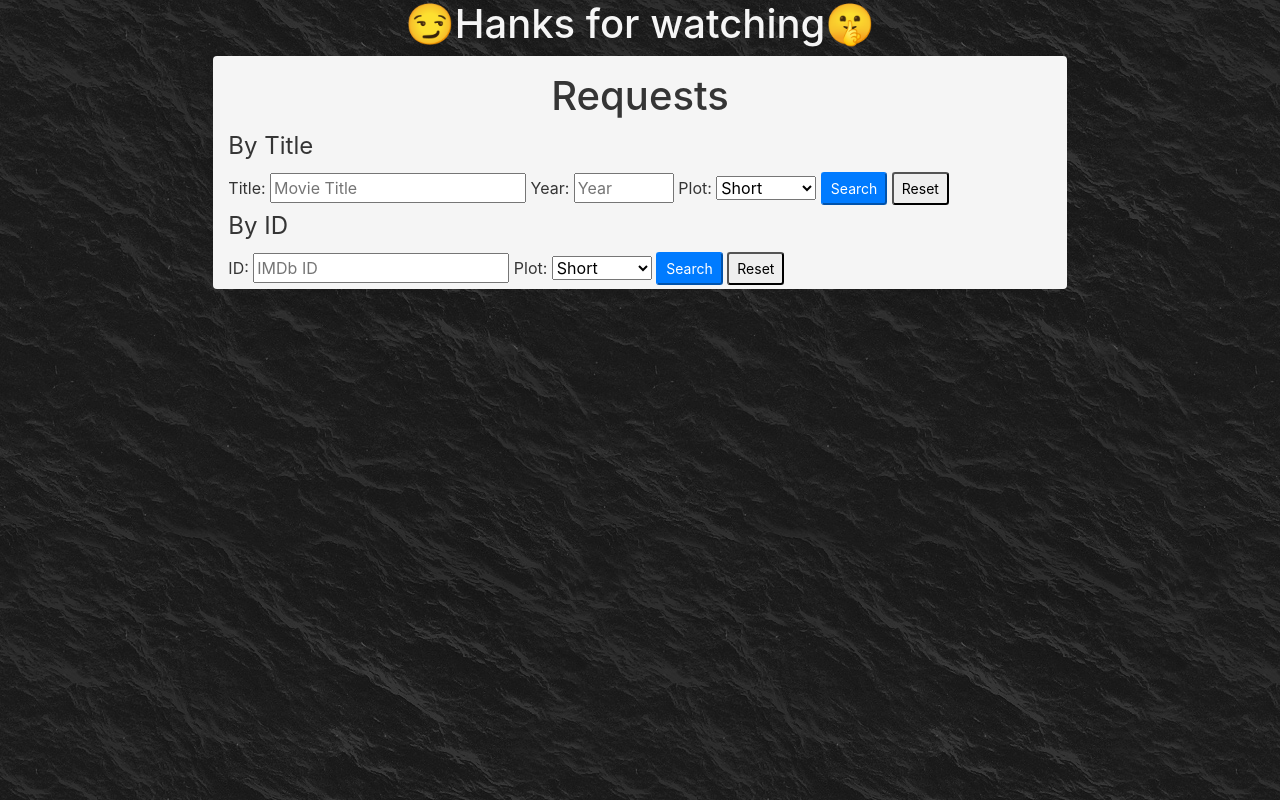
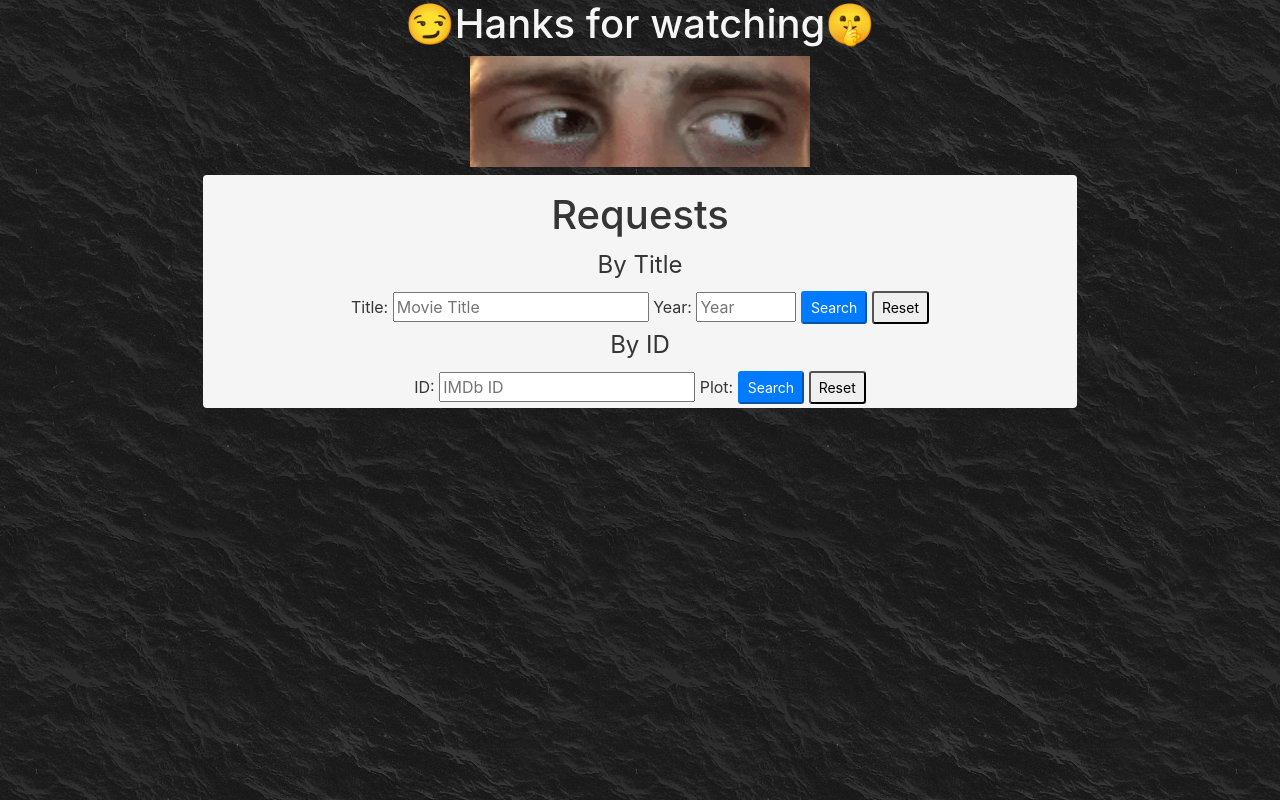
Before and after one commit to mcintyrehh/Request-Portal, a plain HTML site: page index.html in a window 1280 px wide. Drawn offline with nearby package versions, Linux system fonts and the light colour scheme.

Commit message:
added intro gif

```diff
--- a/assets/RSS/RSS.xml
+++ /dev/null
@@ -1,10 +0,0 @@
-<?xml version="1.0" encoding="UTF-8" ?>
-<rss version="2.0">
-
-<channel>
-  <title>Hankflix RSS Feed</title>
-  <link>https://mcintyrehh.github.io/Request-Portal/</link>
-  <description>RSS Feed for Radarr</description>
-</channel>
-
-</rss>
--- a/assets/RSS/movies.json
+++ /dev/null
@@ -1,5 +0,0 @@
-
-    {
-        "title":"Movie",
-        "imdb_id":"tt4881806"
-    }
--- a/assets/css/style.css
+++ b/assets/css/style.css
@@ -7,7 +7,17 @@ body {
     background-color: whitesmoke;
     color:#353535;
 }
-
+.my-face {
+    background-image: url("../images/cropped-shady-eyes.gif");
+    overflow: auto;
+    width: 340px;
+    height: 148px;
+    margin: 10px;
+    background-repeat: no-repeat;
+    background-position: center;
+    background-size:cover;
+    display: none;
+}
 @media only screen and (max-width: 768px) {
     /* For mobile phones: */
     [class*="col-"] {
--- a/assets/javascript/app.js
+++ b/assets/javascript/app.js
@@ -4,8 +4,17 @@ var title;
 var year;
 var queryURL;
 
+var hoverFace = $(".my-face");
 
-$("#search-by-title-button").on('click', function() {
+hoverFace.slideDown(3000);
+
+function removeFace() {
+   hoverFace.slideUp(3000);
+   }
+// hoverFace.attr("background-color", "#111");
+window.setTimeout(removeFace, 4000);
+
+$("#search-by-title-button").on('click', function () {
     $('body').find('.posters').empty();
     title = $("#t").val();
     year = $("#y").val();
@@ -22,7 +31,7 @@ $("#search-by-title-button").on('click', function() {
     $.ajax({
         url: queryURL,
         method: "GET"
-    }).then(function(response) {
+    }).then(function (response) {
         var array = response;
         console.log(response);
         console.log(array.Search[0].Title);
@@ -31,44 +40,48 @@ $("#search-by-title-button").on('click', function() {
             // var cardTitle = array.Search[x].Title;
             // var cardYear = array.Search[x].Year;
             var cardPoster = array.Search[x].Poster;
-        $(".posters").append('<div class="card m-2 bg-dark text-center text-white">'+
-        '<img class="card-img" src="'+ cardPoster + '" alt="test poster">'+
-        '<div class="card-img-overlay d-flex flex-column justify-content-end hover-text">'+
-            '<h5 class="card-title movie-name hide">'+ array.Search[x].Title + '</h5>'+
-            '<p class="card-text movie-year hide">' + array.Search[x].Year + '</p>'+
+            $(".posters").append('<div class="card m-2 bg-dark text-center text-white">' +
+                '<img class="card-img" src="' + cardPoster + '" alt="test poster">' +
+                '<div class="card-img-overlay d-flex flex-column justify-content-end hover-text">' +
+                '<h5 class="card-title movie-name hide">' + array.Search[x].Title + '</h5>' +
+                '<p class="card-text movie-year hide">' + array.Search[x].Year + '</p>' +
                 '<p class="card-text col-small movie-IMDb hide"> IMDb id: ' + array.Search[x].imdbID + '</p>' +
-            '<button  class="btn btn-success hide">Add Movie</button>' +
-            '</div>'+
+                '<button  class="btn btn-success hide add-movie" data-title="' + array.Search[x].Title + '" data-id="' + array.Search[x].imdbID + '" data-url="' + array.Search[x].Poster + '">Add Movie</button>' +
+                '</div>' +
                 '</div>');
             $(".hide").hide();
 
         }
-    for (var i = 0; i<10; i++){
+        for (var i = 0; i < 10; i++) {
             newCard(i);
         }
-    $(".card" ).hover(
-        function() {
+        $(".card").hover(
+            function () {
                 $(this).find(".card-img").css("opacity", "0.2");
                 $(this).find(".hide").show();
-        //   $(this).find(".movie-year").show();
-        }, function() {
+            }, function () {
                 $(this).find(".card-img").css("opacity", "1");
                 $(this).find(".hide").hide();
                 //   $(this).find(".movie-year").hide();
             }
         );
     });
-
+    // $("body").on("click", ".add-movie", function () {
+    //     console.log("gotcha!");
+    //     var newObj = {
+    //         title: $(this).data("title"),
+    //         imdb_id: $(this).data("id"),
+    //         poster_url: $(this).data("url")
+    //     }
+    //     var stringNewObj = JSON.stringify(newObj);
+    //     console.log(stringNewObj);
+    //     fs.appendFile(fileJSON, stringNewObj, function (err) {
+    //         if (err) {
+    //             console.log(err);
+    //         }
+    //         else {
+    //             console.log("Movie Added!")
+    //         }
+    //     })
+    // })
 });
-
-// $(".card" ).hover(
-//     function() {
-//       $(this).find(".card-img").css("opacity", "0.2");
-//       $(this).find(".movie-name").show();
-//       $(this).find(".movie-year").show();
-//     }, function() {
-//       $(this).find(".card-img").css("opacity", "1");
-//       $(this).find(".movie-name").hide();
-//       $(this).find(".movie-year").hide();
-//     }
-//   );
--- a/index.html
+++ b/index.html
@@ -1,20 +1,28 @@
 <!doctype html>
 <html lang="en">
+
 <head>
     <!-- Required meta tags -->
     <meta charset="utf-8">
     <meta name="viewport" content="width=device-width, initial-scale=1, shrink-to-fit=no">
     <!-- Dope Henry Face Favicon-->
-    <link rel="shortcut icon" href="assets/images/favicon.ico"/>
+    <link rel="shortcut icon" href="assets/images/favicon.ico" />
     <!-- Bootstrap CSS -->
-    <link rel="stylesheet" href="https://stackpath.bootstrapcdn.com/bootstrap/4.1.1/css/bootstrap.min.css" integrity="sha384-WskhaSGFgHYWDcbwN70/dfYBj47jz9qbsMId/iRN3ewGhXQFZCSftd1LZCfmhktB" crossorigin="anonymous">
+    <link rel="stylesheet" href="https://stackpath.bootstrapcdn.com/bootstrap/4.1.1/css/bootstrap.min.css" integrity="sha384-WskhaSGFgHYWDcbwN70/dfYBj47jz9qbsMId/iRN3ewGhXQFZCSftd1LZCfmhktB"
+        crossorigin="anonymous">
     <link rel="stylesheet" href="assets/css/style.css">
     <link rel="application/json" href="assets/RSS/movies.json">
 
     <title>😏ayyyyy lol🤫</title>
 </head>
+
 <body>
     <h1 class="text-center mx-auto">😏Hanks for watching🤫</h1>
+    <div class="my-face mx-auto"></div>
+    <div class="row">
+        <!-- <div class="container col-sm-3 mx-auto rounded main-box recent-adds">
+            <h1 class="text-center box-header">Recently Added</h1>
+        </div> -->
         <div class="container col-sm-8 mx-auto rounded main-box">
             <div class="col-sm-12 d-flex justify-content-center">
                 <h1 class="pt-3 box-header">Requests</h1>
@@ -24,19 +32,14 @@
                     <div class="col-lg-12">
                         <div class="bs-component">
                             <form class="well form-search" id="search-by-title-form" onsubmit="return false;">
-                        <fieldset>
+                                <fieldset class="text-center">
                                     <legend>By Title</legend>
                                 </fieldset>
-                        <div>
+                                <div class="text-center">
                                     <label class="control-label" for="t">Title:</label>
                                     <input type="text" id="t" name="t" class="input-small" placeholder="Movie Title">
                                     <label class="control-label" for="y">Year:</label>
-                            <input type="text" id="y" name="y" class="input-small" placeholder="Year"style="width: 100px;">
-                            <label class="control-label">Plot:</label>
-                            <select name="plot" style="width: 100px;">
-                                <option value="" selected="">Short</option>
-                                <option value="full">Full</option>
-                            </select>
+                                    <input type="text" id="y" name="y" class="input-small" placeholder="Year" style="width: 100px;">
                                     <button id="search-by-title-button" type="button" class="btn-sm btn-primary">Search</button>
                                     <button id="search-by-title-reset" type="reset" class="btn-sm">Reset</button>
                                 </div>
@@ -46,7 +49,7 @@
                 </div>
                 <div class="row">
                     <div class="col-lg-12">
-                    <div class="bs-component">
+                        <div class="bs-component text-center">
                             <form class="well form-search" id="search-by-id-form" onsubmit="return false;">
                                 <fieldset>
                                     <legend>By ID</legend>
@@ -55,14 +58,11 @@
                                     <label class="control-label" for="i">ID:</label>
                                     <input type="text" id="i" name="i" class="input-small" placeholder="IMDb ID">
                                     <label class="control-label">Plot:</label>
-                            <select name="plot" style="width: 100px;">
-                                <option value="" selected="">Short</option>
-                                <option value="full">Full</option>
-                            </select>
                                     <button id="search-by-id-button" type="button" class="btn-sm btn-primary">Search</button>
                                     <button id="search-by-id-reset" type="reset" class="btn-sm">Reset</button>
                                 </div>
                             </form>
+                        </div>
                     </div>
                 </div>
             </div>
@@ -86,5 +86,7 @@
     <script src="https://cdnjs.cloudflare.com/ajax/libs/popper.js/1.14.3/umd/popper.min.js"></script>
     <script src="https://stackpath.bootstrapcdn.com/bootstrap/4.1.1/js/bootstrap.min.js"></script>
     <script src="assets/javascript/app.js"></script>
+    <!-- <script src="assets/javascript/bundle.js"></script> -->
 </body>
+
 </html>
```
Also changed, not shown: assets/images/cropped-shady-eyes.gif (added), 1 other file. Lines whose indentation alone changed are shown as unchanged.
